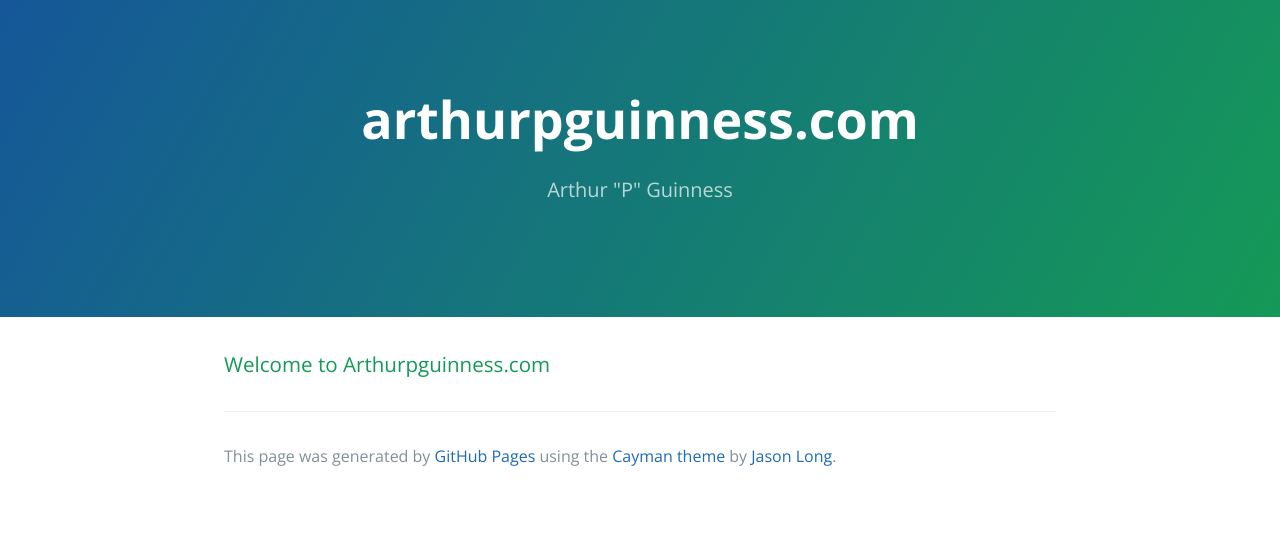
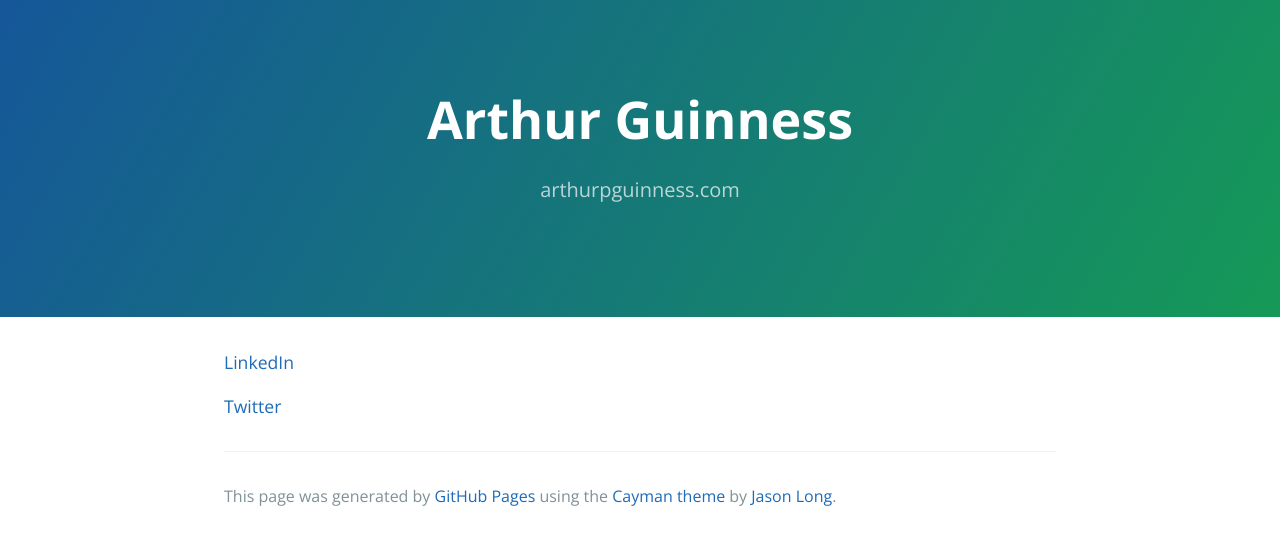
Before and after one commit to arthurguinness/arthurguinness.github.io, a plain HTML site: page index.html in a window 1280 px wide. Drawn offline with nearby package versions, Linux system fonts and the light colour scheme.

Commit message:
Replace master branch with page content via GitHub

```diff
--- a/index.html
+++ b/index.html
@@ -2,7 +2,7 @@
 <html lang="en-us">
   <head>
     <meta charset="UTF-8">
-    <title>arthurpguinness.com by arthurguinness</title>
+    <title>Arthur Guinness by arthurguinness</title>
     <meta name="viewport" content="width=device-width, initial-scale=1">
     <link rel="stylesheet" type="text/css" href="stylesheets/normalize.css" media="screen">
     <link href='http://fonts.googleapis.com/css?family=Open+Sans:400,700' rel='stylesheet' type='text/css'>
@@ -11,13 +11,14 @@
   </head>
   <body>
     <section class="page-header">
-      <h1 class="project-name">arthurpguinness.com</h1>
-      <h2 class="project-tagline">Arthur &quot;P&quot; Guinness</h2>
+      <h1 class="project-name">Arthur Guinness</h1>
+      <h2 class="project-tagline">arthurpguinness.com</h2>
     </section>
 
     <section class="main-content">
-      <h3>
-<a id="welcome-to-arthurpguinnesscom" class="anchor" href="#welcome-to-arthurpguinnesscom" aria-hidden="true"><span class="octicon octicon-link"></span></a>Welcome to Arthurpguinness.com</h3>
+      <p><a href="https://uk.linkedin.com/in/arthurpguinness">LinkedIn</a></p>
+
+<p><a href="twitter.com/arthurpguinness">Twitter</a></p>
 
       <footer class="site-footer">
 
--- a/params.json
+++ b/params.json
@@ -1 +1 @@
-{"name":"arthurpguinness.com","tagline":"Arthur \"P\" Guinness","body":"### Welcome to Arthurpguinness.com\r\n\r\n","google":"UA-63809472-1","note":"Don't delete this file! It's used internally to help with page regeneration."}
+{"name":"Arthur Guinness","tagline":"arthurpguinness.com","body":"[LinkedIn](https://uk.linkedin.com/in/arthurpguinness)\r\n\r\n\r\n[Twitter](twitter.com/arthurpguinness)\r\n\r\n","google":"UA-63809472-1","note":"Don't delete this file! It's used internally to help with page regeneration."}
```
